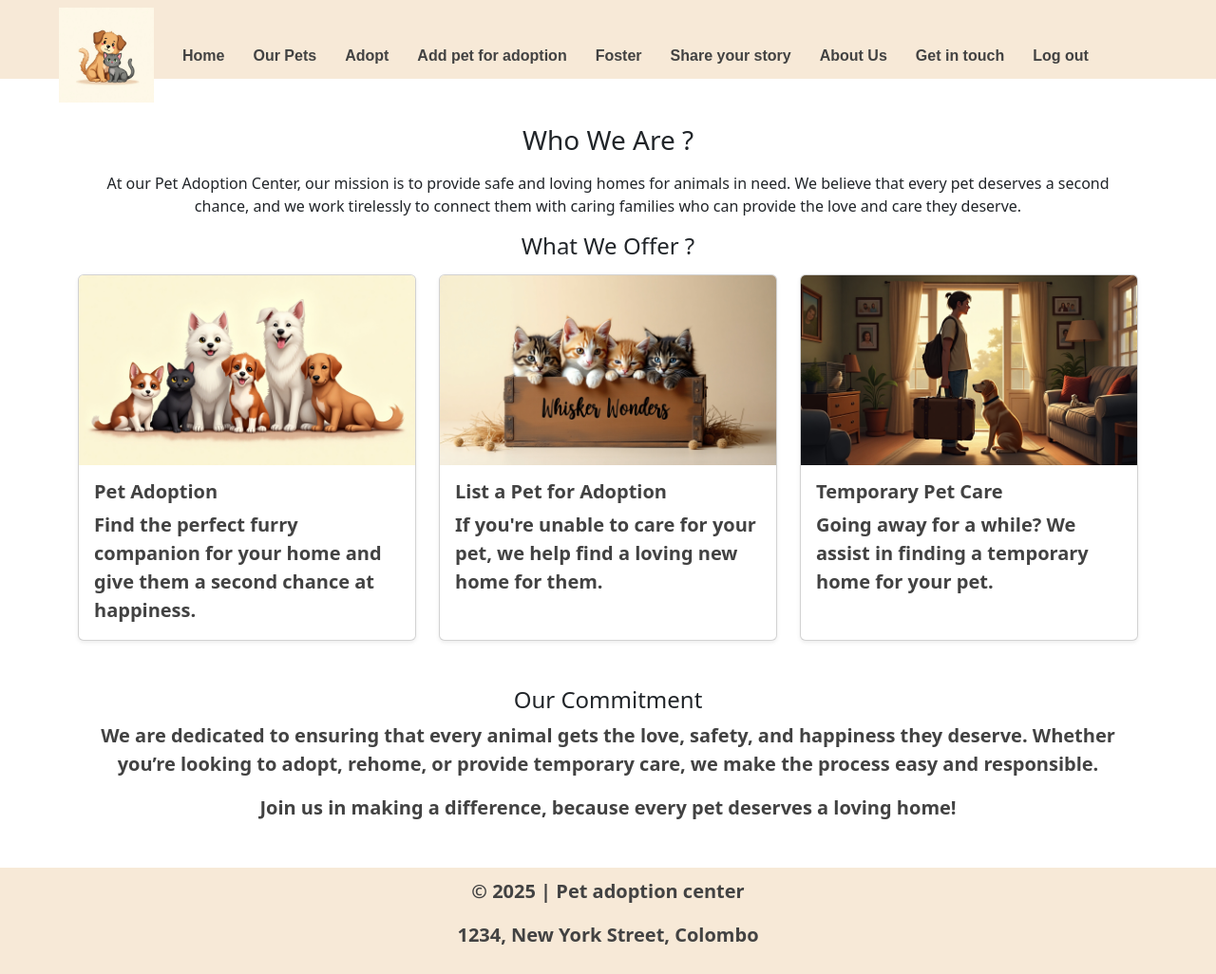
After one commit to ThusathmiSapumanage/PetAdoption, a PHP site: page /AboutUs.html in a window 1280 px wide. The commit adds this page. Shown: the whole page at 95% size. Run offline with PHP 8.4, Linux system fonts and the light colour scheme.

Commit message:
all added

```diff
--- /dev/null
+++ b/AboutUs.html
@@ -0,0 +1,92 @@
+<!DOCTYPE html>
+<html>
+
+<head>
+	<title>Adoption Form</title>
+	<link rel="stylesheet" href="style.css">
+	<link href="https://cdn.jsdelivr.net/npm/bootstrap@5.3.3/dist/css/bootstrap.min.css" rel="stylesheet" integrity="sha384-QWTKZyjpPEjISv5WaRU9OFeRpok6YctnYmDr5pNlyT2bRjXh0JMhjY6hW+ALEwIH" crossorigin="anonymous">
+</head>
+
+<body>
+	<header>
+	<div class="navbar">
+        <ul>
+            <li><a href="homepage.php"><img src="logo.jpeg" alt="Pet Adoption Logo" width="100px" height="100px"></a></li>
+            <li><a href="homepage.php">Home</a></li>
+            <li><a href="viewPets.php">Our Pets</a></li>
+            <li><a href="adoptionForm.php">Adopt</a></li>
+            <li><a href="addpets.php">Add pet for adoption</a></li>
+            <li><a href="fosterhomeapp.php">Foster</a></li>
+            <li><a href="addStories.php">Share your story</a></li>
+            <li><a href="AboutUs.html">About Us</a></li>
+            <li><a href="contactus.php">Get in touch</a></li>
+            <li><a href= "logout.php">Log out</a></li>
+        </ul>
+	</div>
+	</header>
+
+
+	<main class="container my-5">
+    		<section id="about-us">
+        		<h3><center>Who We Are ?</center></h3>
+        		<p><center>
+            		At our Pet Adoption Center, our mission is to provide safe and loving homes for animals in need.
+            		We believe that every pet deserves a second chance, and we work tirelessly to connect them with
+            		caring families who can provide the love and care they deserve.
+        		</center></p>
+
+        		<h4><center>What We Offer ? </center></h4>
+
+        		<div class="row mt-3">
+            			<div class="col-md-4">
+                			<div class="card h-100 shadow-sm">
+                    				<img src="slide1.jpeg" class="card-img-top" alt="Pet Adoption">
+                    				<div class="card-body">
+                        			<h5 class="card-title">Pet Adoption</h5>
+                        			<p class="card-text">Find the perfect furry companion for your home and give them a second chance at happiness.</p>
+                    			</div>
+               	 		</div>
+            		</div>
+
+
+            		<div class="col-md-4">
+                		<div class="card h-100 shadow-sm">
+                    			<img src="slide3.jpeg" class="card-img-top" alt="List Pet for Adoption">
+                    			<div class="card-body">
+                        			<h5 class="card-title">List a Pet for Adoption</h5>
+                        			<p class="card-text">If you're unable to care for your pet, we help find a loving new home for them.</p>
+                    			</div>
+                		</div>
+            		</div>
+
+
+            		<div class="col-md-4">
+                		<div class="card h-100 shadow-sm">
+                    			<img src="slide2.jpeg" class="card-img-top" alt="Temporary Pet Care">
+                    			<div class="card-body">
+                        			<h5 class="card-title">Temporary Pet Care</h5>
+                        			<p class="card-text">Going away for a while? We assist in finding a temporary home for your pet.</p>
+                    			</div>
+                		</div>
+            		</div>
+        		</div>
+
+        		<h4 class="text-center mt-5">Our Commitment</h4>
+        		<p class="text-center">
+            			We are dedicated to ensuring that every animal gets the love, safety, and happiness they deserve.
+            			Whether you’re looking to adopt, rehome, or provide temporary care, we make the process easy and responsible.
+        		</p>
+
+        		<p class="text-center"><strong>Join us in making a difference, because every pet deserves a loving home!</strong></p>
+    		</section>
+	</main>
+
+
+
+	<footer class="footer">
+    		<p>&copy; 2025 | Pet adoption center</p>
+    		<p>1234, New York Street, Colombo</p>
+	</footer>
+</body>
+
+</html>
--- a/addStories.php
+++ b/addStories.php
@@ -3,9 +3,10 @@
 <head>
     <title>Add your amazing adoption tales!</title>
     <link rel="stylesheet" type="text/css" href="foster.css">
+
 </head>
 <body>
-
+    <?php include 'header.html'; ?>
     <form action="addStories.php" method="POST">
         <h2>Add stories</h2></br>
 
--- a/addpets.php
+++ b/addpets.php
@@ -29,6 +29,7 @@ if ($conn->query($sql) === TRUE) {
     <link rel="stylesheet" type="text/css" href="addpets.css">
 </head>
 <body>
+    <?php include 'header.html'; ?>
     <div class="content">
         <h1> Pet Adoption Center</h1>
         <h2>Add Pets</h2>
--- a/contactus.php
+++ b/contactus.php
@@ -5,7 +5,7 @@
     <link rel="stylesheet" type="text/css" href="contact.css">
 </head>
 <body>
-
+    <?php include 'header.html'; ?>
     <form action="https://formspree.io/f/xgvvpjqy" method="POST">
         <h2>Let's get in touch !</h2></br>
 
--- a/fosterhomeapp.php
+++ b/fosterhomeapp.php
@@ -5,6 +5,8 @@
     <link rel="stylesheet" type="text/css" href="foster.css">
 </head>
 <body>
+    <?php include 'header.html'; ?>
+    <p class = "para">Thank you for your interest in fostering a pet. Please fill out the form below and we will get in touch with you shortly.</p>
 
     <form action="https://formspree.io/f/mjkkpqzd" method="POST">
         <h2>Foster Home Application</h2></br>
@@ -61,8 +63,6 @@
 
         <button type="submit">Get in touch</button>
     </form>
-
-    <p class = "para">Thank you for your interest! We will contact you shortly.</p>
     <?php include 'footer.html'; ?>
 </body>
 </html>
--- a/login.php
+++ b/login.php
@@ -9,7 +9,7 @@ if ($_SERVER["REQUEST_METHOD"] == "POST") {
     $result = $conn->query($sql);
 
     if ($result->num_rows > 0) {
-        header("Location: home.php");
+        header("Location: Homepage.php");
     } else {
         echo "Invalid ID or password";
     }
--- /dev/null
+++ b/logout.php
@@ -0,0 +1,4 @@
+<?php
+
+header("Location: login.php");
+?>
--- a/viewPets.php
+++ b/viewPets.php
@@ -5,6 +5,7 @@
     <link rel="stylesheet" type="text/css" href="viewPets.css">
 </head>
 <body>
+    <?php include 'header.html'; ?>
     <p class = "text"> View pets who are <b>up for adoption</b></p>
     <div class="container">
         <?php
@@ -23,7 +24,7 @@
                 echo '<p>' . $row["gender"] . '</p>';
                 echo '<p>' . $row["vaccinationStatus"] . '</p>';
                 echo '</br>';
-                echo '<button class="buttonA">Adopt</button>';
+                echo '<a href = "adoptionForm.php"><button class="buttonA">Adopt</button></a>';
                 echo '<button class="buttonF">Foster</button>';
                 echo '<button class="buttonV">View story</button>';
                 echo '</div>';
```
Also changed, not shown: Homepage.php (renamed from Homepage.html, +11 -13 lines), adoptionForm.php (renamed from adoptionForm.html, +31 -11 lines), header.html (added, +17 -0 lines), headerstyle.css (added, +34 -0 lines), foster.css (line endings or trailing spaces).
